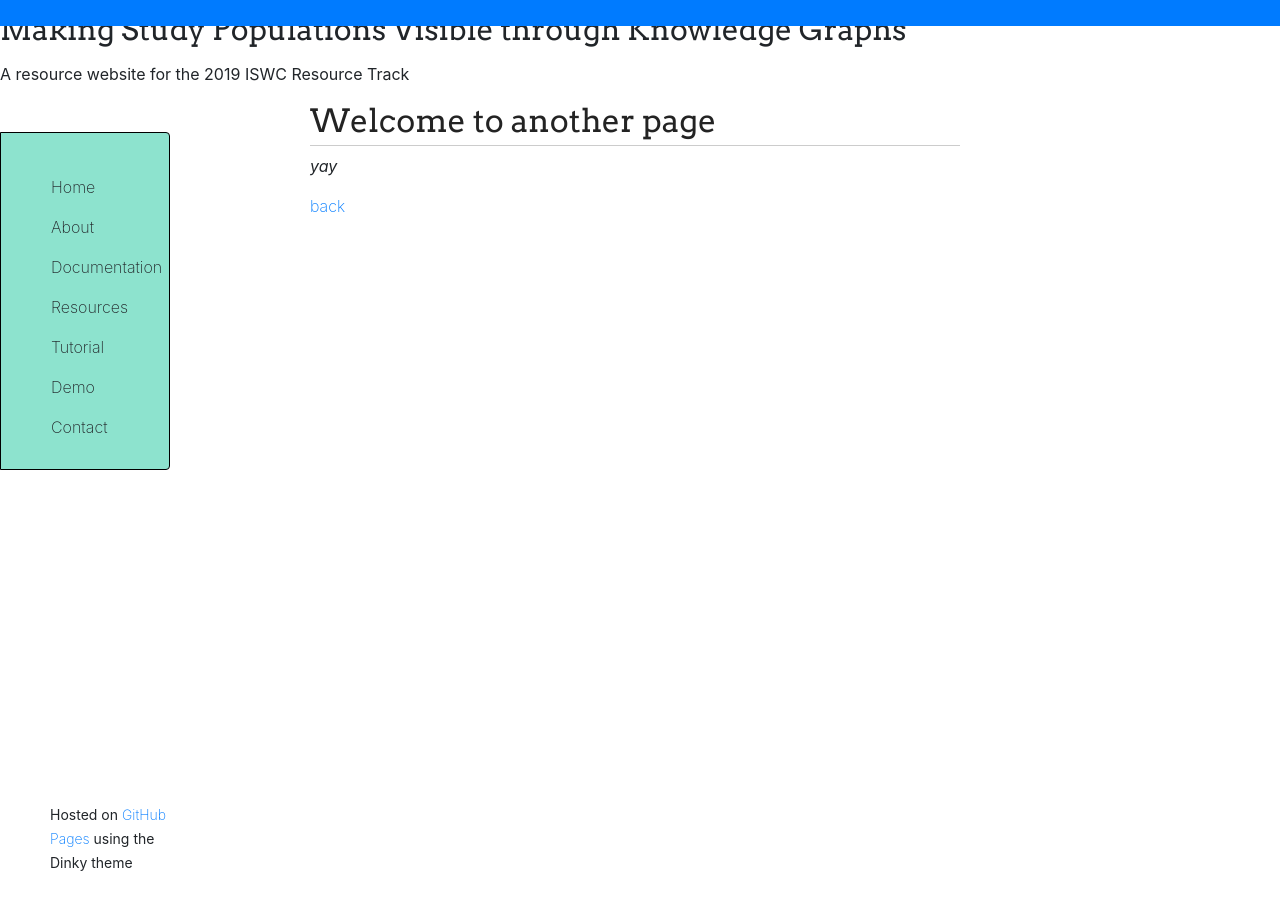
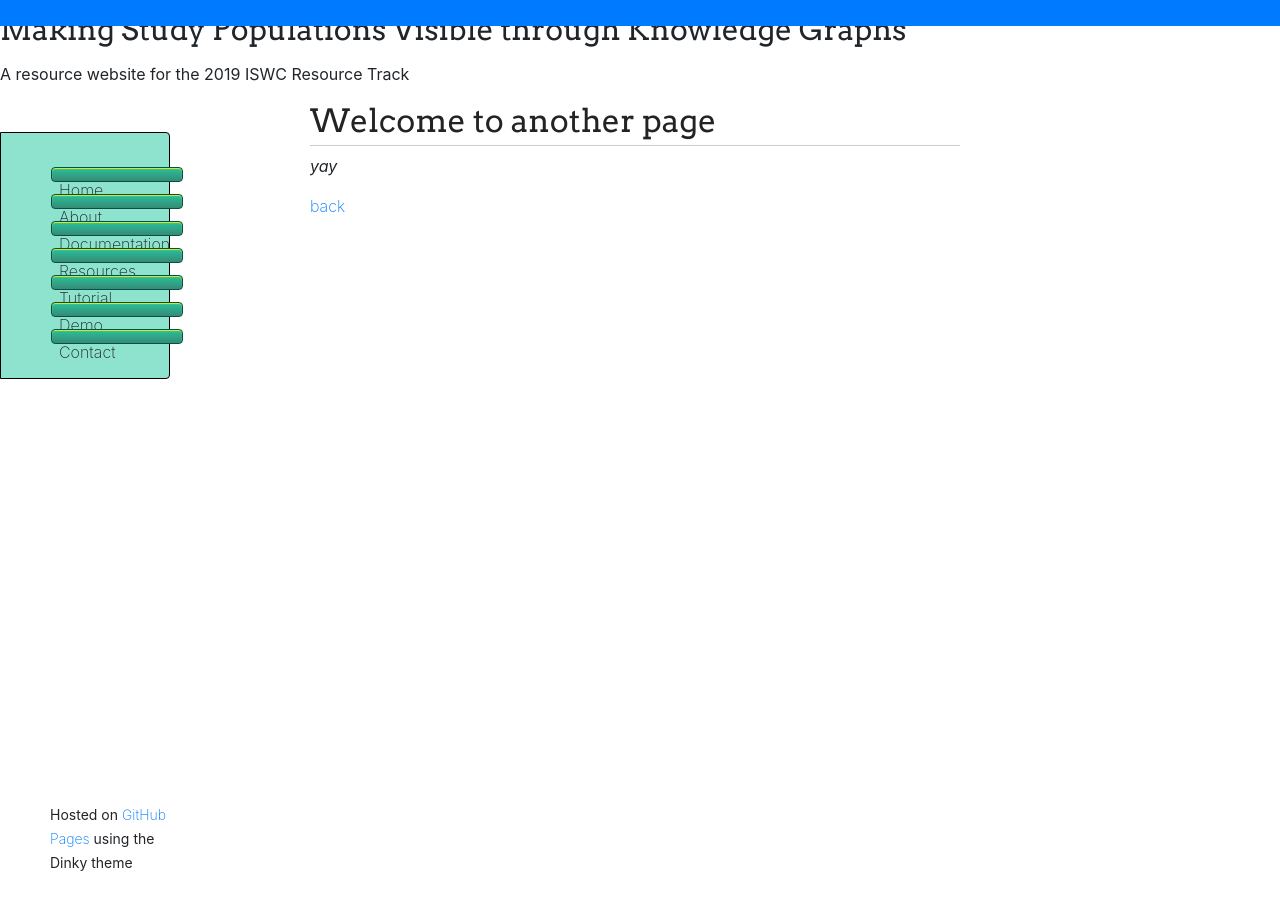
Before and after one commit to tetherless-world/study-cohort-ontology, a Jekyll site: the page built from another-page.md, in a window 1280 px wide. Built offline with Jekyll 4.4.1, drawn with Linux system fonts in a browser that asks for light colours; nearby versions of some CDN libraries; library files that are not in the unit come from our copies; our own code applies the rules of GitHub Pages for plain Markdown files.

```diff
--- a/_sass/jekyll-theme-dinky.scss
+++ b/_sass/jekyll-theme-dinky.scss
@@ -278,6 +278,43 @@
 	font-family: Arvo, Monaco, serif;
   line-height:1.3;
 	font-weight: normal;
+}
+
+
+header li {
+	list-style-type: none;
+  width:132px;
+  height:15px;
+	margin-bottom: 12px;
+	line-height: 1em;
+	padding: 6px 6px 6px 7px;
+
+	background: #378A76;
+	background: -moz-linear-gradient(top, #378A76 0%, #27C29C 100%);
+  background: -webkit-gradient(linear, left top, left bottom, color-stop(0%,#025440), color-stop(100%,#dddddd));
+  background: -webkit-linear-gradient(top, #378A76 0%, #27C29C 100%);
+  background: -o-linear-gradient(top, #378A76 0%,#27C29C 100%);
+  background: -ms-linear-gradient(top, #378A76 0%,#27C29C 100%);
+  background: linear-gradient(to top, #378A76 0%,#27C29C 100%);
+
+	border-radius:4px;
+  border:1px solid #025440;
+
+	-webkit-box-shadow: inset 0px 1px 1px 0 rgba(233,233,38, 1);
+	box-shadow: inset 0px 1px 1px 0 rgba(233,233,38, 1);
+	color: white
+
+}
+
+header li:hover {
+	background: #C3001D;
+	background: -moz-linear-gradient(top, #98F3DD 0%, #85CBBA 100%);
+   background: -webkit-gradient(linear, left top, left bottom, color-stop(0%,#025440), color-stop(100%,#dddddd));
+  background: -webkit-linear-gradient(top, #98F3DD 0%, #85CBBA 100%);
+  background: -o-linear-gradient(top, #98F3DD 0%,#85CBBA 100%);
+  background: -ms-linear-gradient(top, #98F3DD 0%,#85CBBA 100%);
+  background: linear-gradient(to top, #98F3DD 0%,#85CBBA 100%);
+	color: white
 }
 
 h1,h2, h3 {
```
